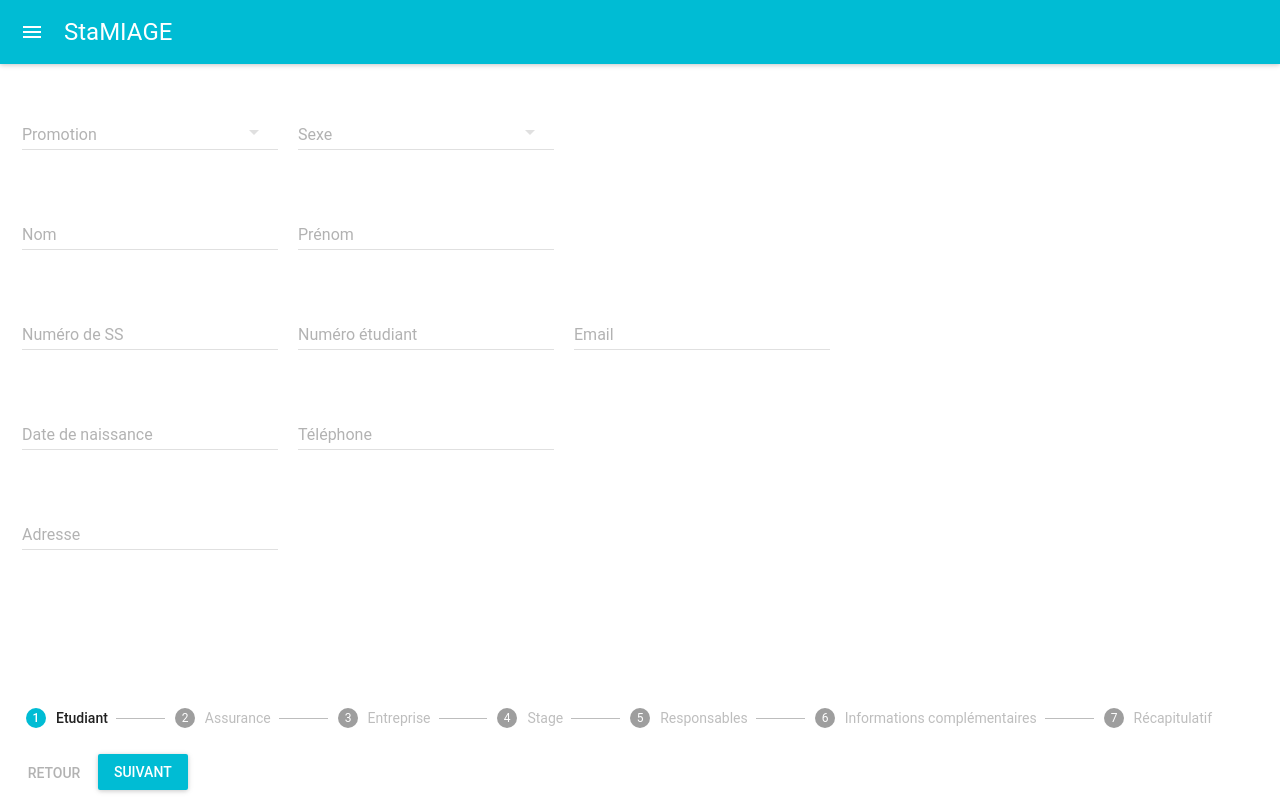
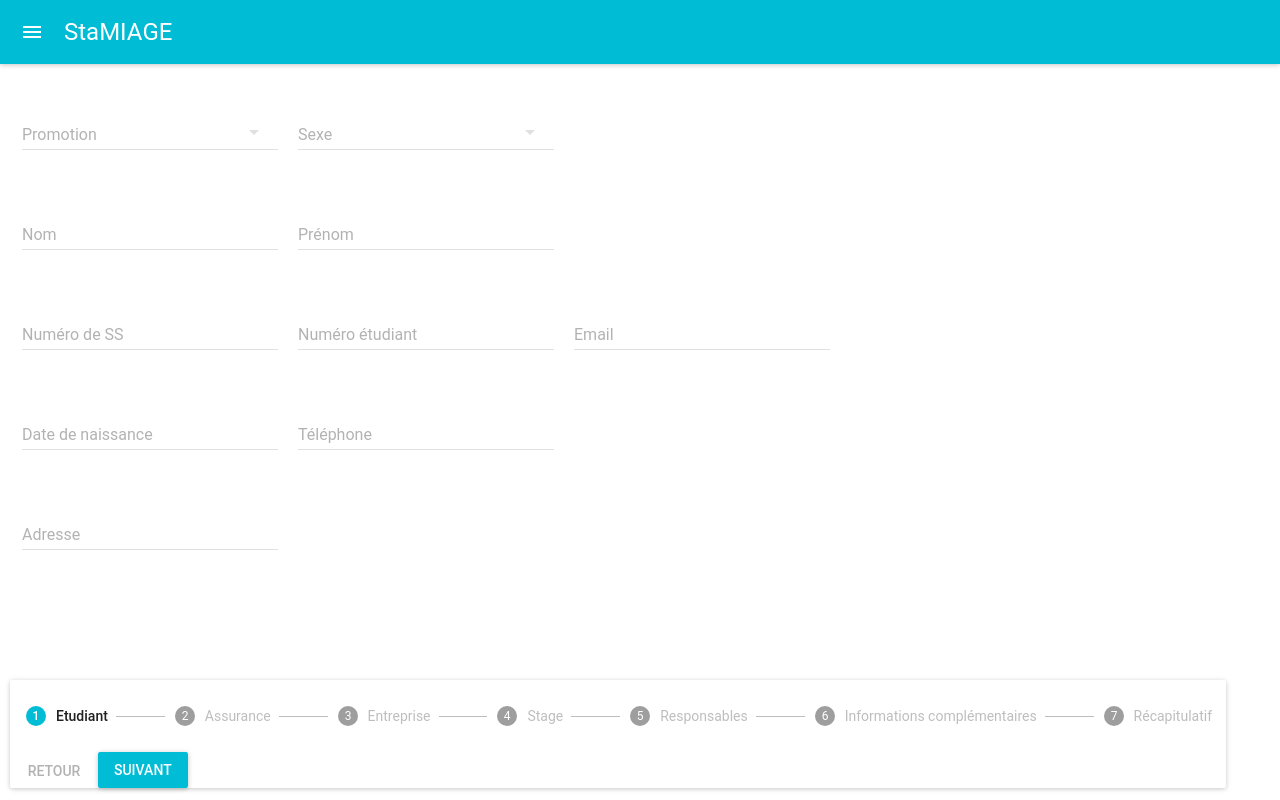
Before and after one commit to RemiLelaidier/IMS-CLI, a React (Create React App) app: page / in a window 1280 px wide. Built offline with nearby package versions, Linux system fonts and the light colour scheme; the HTML template or start-up script is replaced by a standard one.

Commit message:
Styling steps

```diff
--- a/src/components/pages/StudentPage.css
+++ b/src/components/pages/StudentPage.css
@@ -1,10 +1,13 @@
 .stepper-content {
     margin: 12px;
+    margin-bottom: 150px;
 }
 
 .stepper-action {
+    z-index: 999;
     position: fixed;
     width: 95%;
+    height: 110px;
     bottom: 0;
     margin: 10px;
 }
--- a/src/components/pages/StudentPage.tsx
+++ b/src/components/pages/StudentPage.tsx
@@ -1,6 +1,6 @@
 import * as React from 'react';
 
-import { FlatButton, RaisedButton } from 'material-ui';
+import { FlatButton, Paper, RaisedButton } from 'material-ui';
 import { Step, StepLabel, Stepper } from 'material-ui/Stepper';
 
 import CompanyStep from '../steps/CompanyStep';
@@ -36,6 +36,7 @@ export class StudentPage extends React.Component<IStudentPageProps, IStudentPage
         <div>
             <div className="stepper-content">{this.stepContent(this.state.stepIndex)}</div>
             <div className="stepper-action">
+                <Paper>
                     <Stepper activeStep={this.state.stepIndex} >
                         <Step>
                             <StepLabel>Etudiant</StepLabel>
@@ -71,6 +72,7 @@ export class StudentPage extends React.Component<IStudentPageProps, IStudentPage
                             onClick={this.handleNext}
                         />
                     </div>
+                </Paper>
             </div>
         </div>
         );
--- a/src/components/steps/CompanyStep.tsx
+++ b/src/components/steps/CompanyStep.tsx
@@ -1,4 +1,4 @@
-import { MenuItem, SelectField, TextField } from 'material-ui';
+import { Divider, MenuItem, SelectField, TextField } from 'material-ui';
 import * as React from 'react';
 
 import './Step.css';
@@ -8,6 +8,7 @@ export default class CompanyStep extends React.Component {
         return (
             <div>
                 <h2>Entreprise</h2>
+                <Divider />
                 <div className="fukol-parent">
                     <div className="fukol-child">
                         <TextField
@@ -33,6 +34,7 @@ export default class CompanyStep extends React.Component {
                     </div>
                 </div>
                 <h2>Représentant</h2>
+                <Divider />
                 <div className="fukol-parent">
                     <div className="fukol-child">
                         <SelectField
--- a/src/components/steps/InsuranceStep.tsx
+++ b/src/components/steps/InsuranceStep.tsx
@@ -14,6 +14,8 @@ export default class InsuranceStep extends React.Component {
                             className="input-text"
                         />
                     </div>
+                </div>
+                <div className="fukol-parent">
                     <div className="fukol-child">
                         <TextField
                             floatingLabelText="Numéro de la police"
```
Lines whose indentation alone changed are shown as unchanged.
